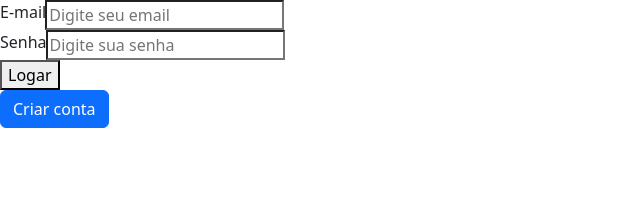
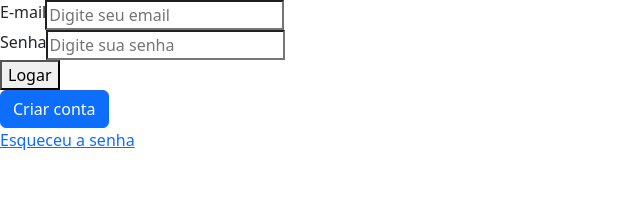
Before and after one commit to JEFFERSON300/Trindade-Medical, a React (Vite) app: page / in a window 1280 px wide. Shown: the top 202 px of the page, without its empty margins (0-640 px from the left). Built offline with nearby package versions, Linux system fonts and the light colour scheme; no server answers.

Commit message:
Redirecionar para home

```diff
--- a/data/db.json
+++ b/data/db.json
@@ -4,6 +4,21 @@
       "id": 4,
       "email": "jeffersonpedro300@gmail.com",
       "password": "12345678"
+    },
+    {
+      "id": 1,
+      "email": "manu@hotmail.com",
+      "password": "1213141516"
+    },
+    {
+      "id": 2,
+      "email": "tesla@hotmail.com",
+      "password": "987654321"
+    },
+    {
+      "id": 3,
+      "email": "many@yahoo.com",
+      "password": "0987654321"
     }
   ],
   "home": [
--- a/src/App.jsx
+++ b/src/App.jsx
@@ -1,9 +1,17 @@
+import { HomePage } from "./pages/Home/Home.page";
 import { LoginPage } from "./pages/Login/Login.page";
+import { BrowserRouter as Router, Routes, Route } from "react-router-dom";
 
 function App() {
   return (
     <div>
-      <LoginPage />
+      <Router>
+        <Routes>
+          <Route path="/" element={<LoginPage />}/>
+          <Route path="/home" element={<HomePage/>}></Route>
+        </Routes>
+      </Router>
+
     </div>
   );
 }
--- a/src/components/Form/ButtonNewUser/ButtonNewUser.component.jsx
+++ b/src/components/Form/ButtonNewUser/ButtonNewUser.component.jsx
@@ -33,7 +33,7 @@ function ButtonNewUserComponent() {
           body: JSON.stringify({id, email, password})
         }).then(() => {
           console.log('Post submitted successfully');
-
+          // tratar problema do erro do id duplicado
       })
         setID(id+1);
         handleClose();
--- a/src/components/Form/Login/Login.component.jsx
+++ b/src/components/Form/Login/Login.component.jsx
@@ -1,19 +1,78 @@
+import { object } from "prop-types";
 import ButtonNewUserComponent from "../ButtonNewUser/ButtonNewUser.component";
+import { useEffect, useRef, useState } from "react";
+import { useNavigate } from "react-router-dom";
 
 export const FormLoginComponent = () => {
+  const navigate = useNavigate()
+
+  const emailInputElement = useRef();
+  const passwordInputElement = useRef();
+
+  const handleClick = (e) => {
+    e.preventDefault();
+    window.alert("Funcionalidade em construção...");
+  }
+
+  const [users, setUsers] = useState([]);
+
+  const fetchUserData = () => {
+    fetch("http://localhost:8000/")
+      .then((response) => {
+        return response.json();
+      })
+      .then((data) => {
+        setUsers(data);
+      });
+  };
+
+  useEffect(() => {
+    fetchUserData();
+  }, []);
+
+  const handleSubmit = (e) => {
+    e.preventDefault();
+
+    const dataInput = {
+      email: emailInputElement.current?.value,
+      password: passwordInputElement.current?.value,
+    };
+
+    const isValid = users.filter(user => {return user.email === dataInput.email && user.password === dataInput.password});
+
+    console.log(isValid.constructor === Object);
+    console.log(Object.values(isValid).length===0);
+
+    if (Object.values(isValid).length === 0) {
+      navigate("/");
+    }
+    else {
+      navigate("/home");
+    }
+
+
+  };
+
   return (
-    <form>
+    <div>
+
+      <form onSubmit={handleSubmit}>
         <div className="input-group">
           <label htmlFor="email">E-mail</label>
-        <input type="email" id="email" placeholder="Digite seu email" />
+          <input ref={emailInputElement} type="email" id="email" placeholder="Digite seu email" />
         </div>
 
         <div className="input-group">
           <label htmlFor="senha">Senha</label>
-        <input type="password" id="password" placeholder="Digite sua senha" />
+          <input ref={passwordInputElement} type="password" id="password" placeholder="Digite sua senha" />
         </div>
         <button type="submit">Logar</button>
+      </form>
+
       <ButtonNewUserComponent />
-    </form>
+
+      <a href="#" onClick={handleClick}>Esqueceu a senha</a>
+
+    </div>
   );
 };
--- /dev/null
+++ b/src/pages/Home/Home.page.jsx
@@ -0,0 +1,11 @@
+
+
+export const HomePage = () => {
+
+    return(
+        <div>
+            <p>HomePage is Render</p>
+
+        </div>
+    )
+}
--- a/src/pages/Login/Login.page.jsx
+++ b/src/pages/Login/Login.page.jsx
@@ -1,9 +1,11 @@
 import { FormLoginComponent } from "../../components/Form/Login/Login.component"
 
 export const LoginPage = () => {
+
     return(
-        <>
-        <FormLoginComponent/>
-        </>
+        <div>
+            <FormLoginComponent/>
+
+        </div>
     )
 }
```
Lines whose indentation alone changed are shown as unchanged.
